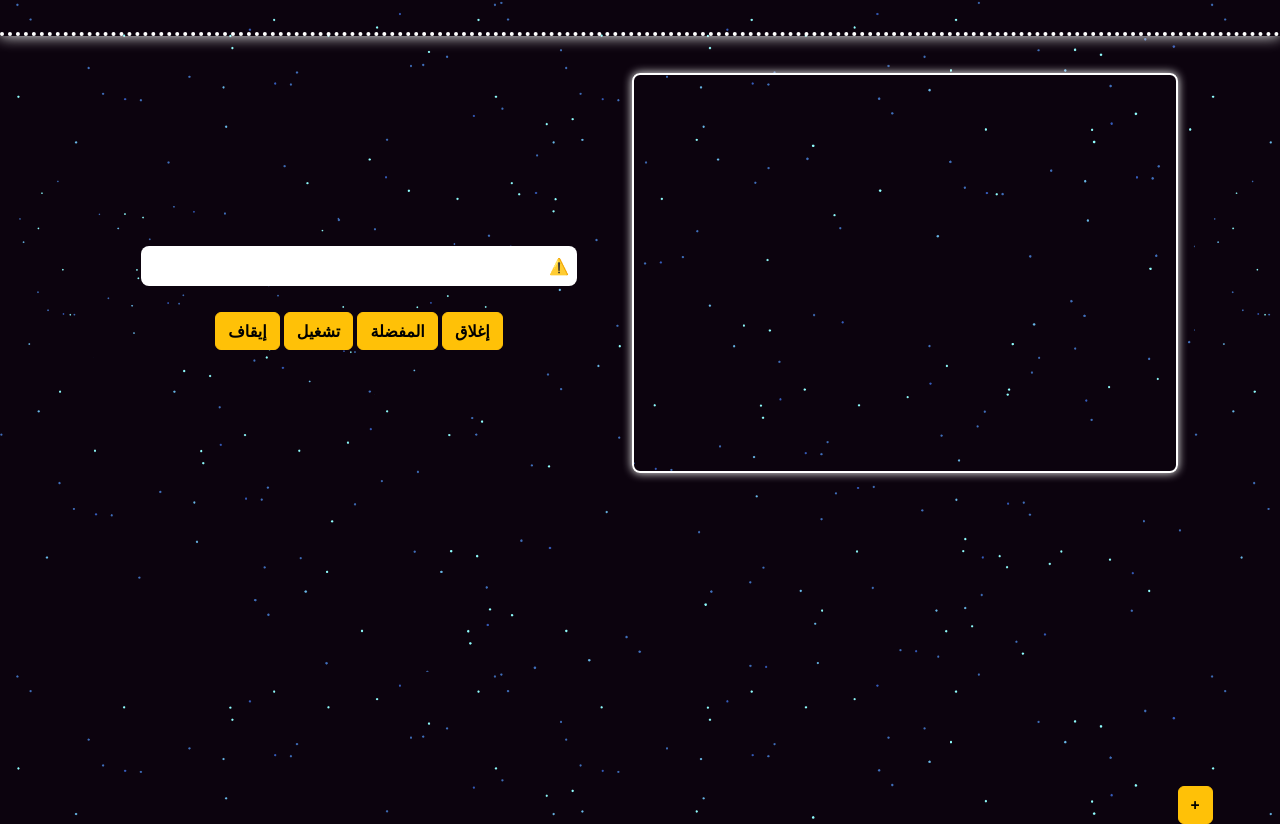
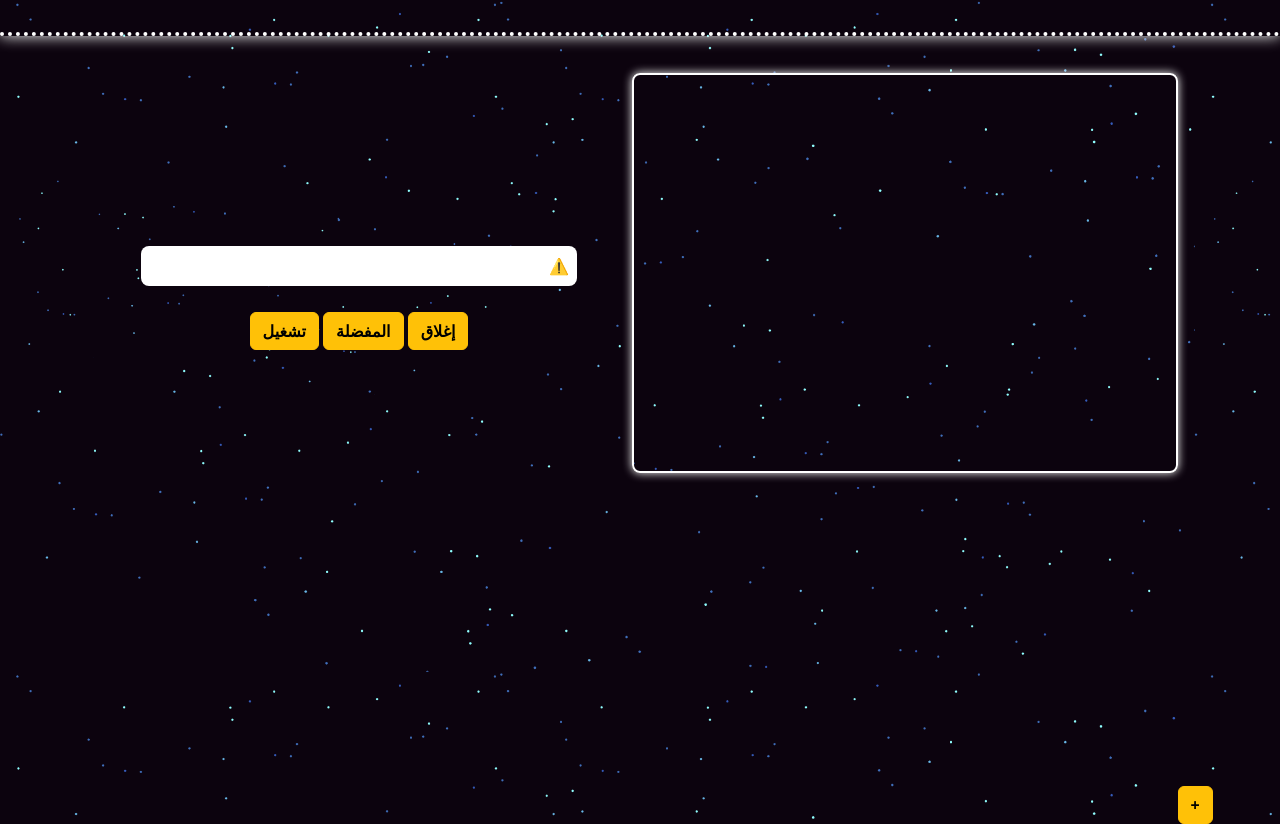
Before and after one commit to osama764/Test-Ashraf-Admin, a plain HTML site: page Pages/ShowMyRooms.html in a window 1280 px wide. Drawn offline with nearby package versions, Linux system fonts and the light colour scheme; no server answers.

Commit message:
Update ShowMyRooms.html

```diff
--- a/Pages/ShowMyRooms.html
+++ b/Pages/ShowMyRooms.html
@@ -33,8 +33,7 @@
 
             <button class="btn btn-warning openmicrphone mt-3"
             style="font-weight: 600;"> تشغيل  </button>
-            <button class="btn btn-warning closemicrphone mt-3"
-            style="font-weight: 600;"> إيقاف  </button>
+
       </div>
       </div>
     </div>
```
